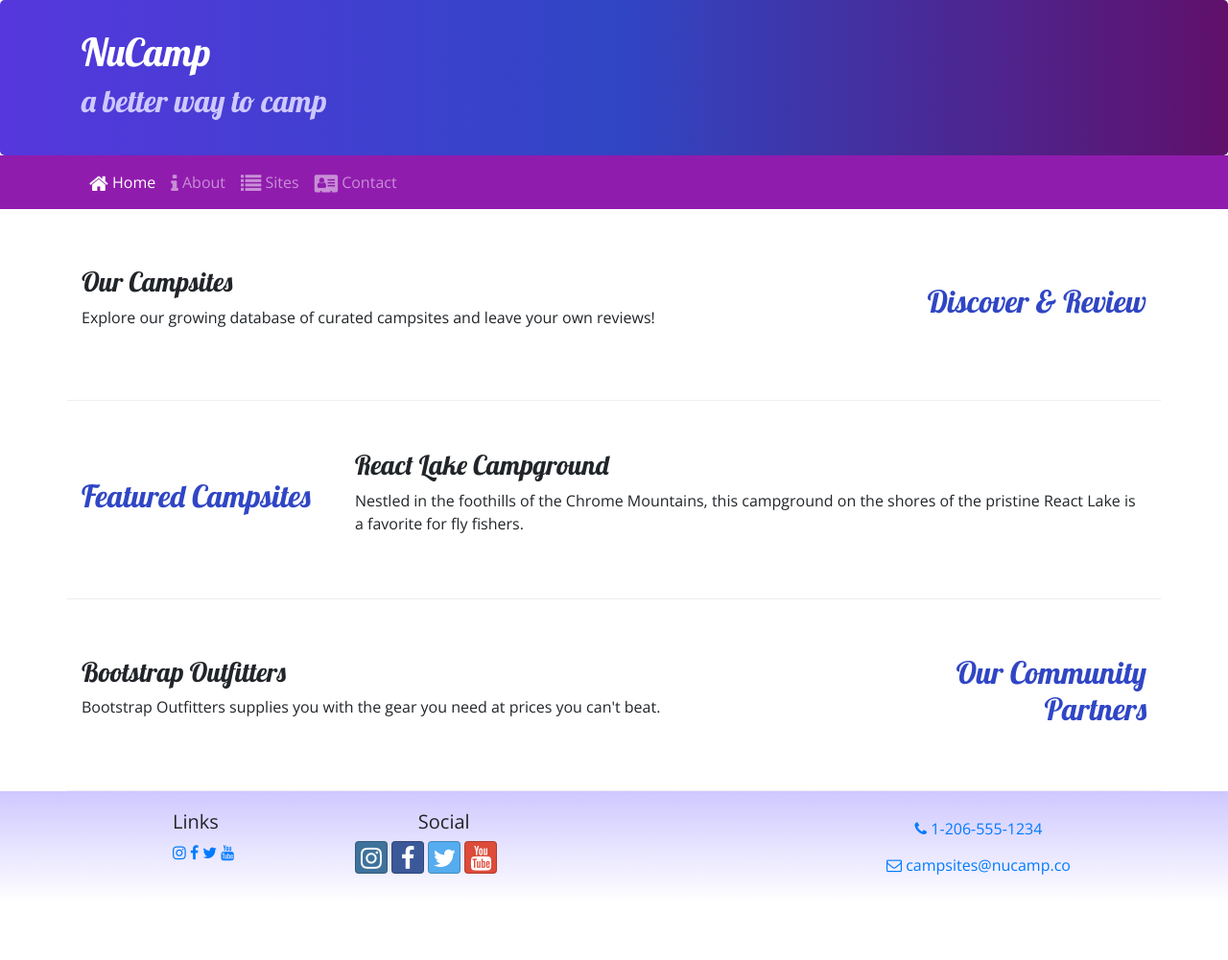
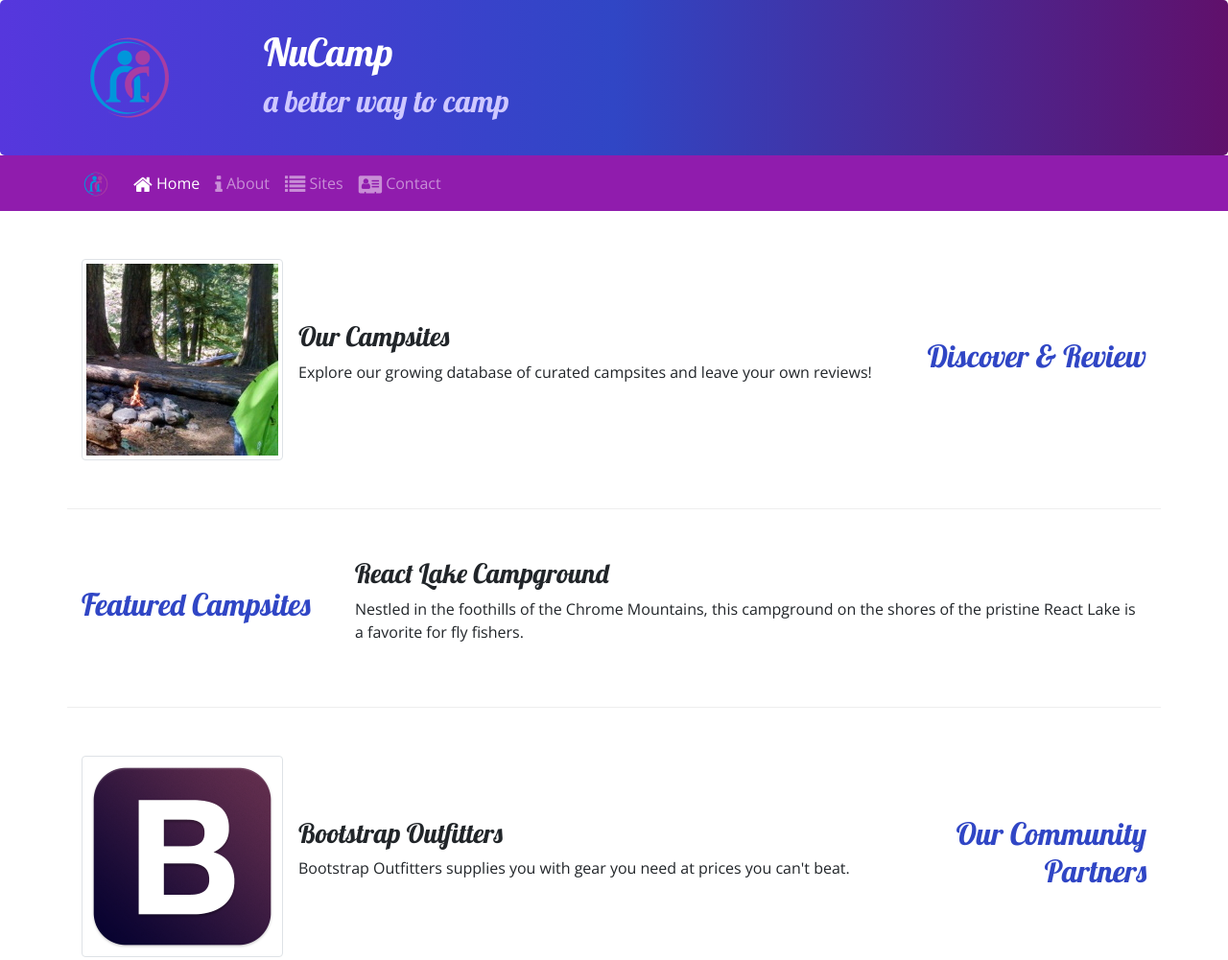
Before and after one commit to benjamindaniels21/nucampsite1, a website: page index.html in a window 1280 px wide. Shown: the top 1001 px of the page at 96% size. Before the commit the page ends 941 px from the top, so only its background shows below. Drawn offline with nearby package versions, Linux system fonts and the light colour scheme.

Commit message:
final updates for week 2 nucamp site

```diff
--- a/index.html
+++ b/index.html
@@ -22,6 +22,9 @@
     <header class="jumbotron">
         <div class="container">
             <div class="row">
+                <div class="col-4 col-sm-3 col-md-2 align-self-center">
+                    <img src="img/logo.png" class="img-fluid" />
+                 </div>
                 <div class="col">
                     <h1>NuCamp</h1>
                     <h2>a better way to camp</h2>
@@ -32,6 +35,8 @@
 
     <nav class="navbar navbar-expand-sm navbar-dark sticky-top">
        <div class="container">
+        <a class="navbar-brand" href="#"><img src="img/logo.png" height="30" width="30" /></a>
+        <button class="navbar-toggler" type="button" data-toggle="collapse" data-target="#nucampNavbar">
             <button class="navbar-toggler ml-auto" type="button" data-toggle="collapse" data-target="#nucampNavbar"><span class="navbar-toggler-icon"></span></button>
             <div class="collapse navbar-collapse" id="nucampNavbar">
                 <ul class="navbar-nav">
@@ -52,8 +57,13 @@
                 <h2 class="text-sm-right">Discover & Review</h2>
             </div>
             <div class="col">
-                <h3>Our Campsites</h3>
-                <p class="d-none d-sm-block">Explore our growing database of curated campsites and leave your own reviews!</p>
+                <div class="media">
+                    <img class="d-flex mr-3 img-thumbnail" src="img/breadcrumb-trail-thumb.jpg" alt="Breadcrumb Trail Tumbnail">
+                        <div class="mead-body align-self-center">
+                            <h3>Our Campsites</h3>
+                            <p class="d-none d-sm-block">Explore our growing database of curated campsites and leave your own reviews!</p>
+                        </div>
+                </div>
             </div>
         </div>
 
@@ -72,8 +82,13 @@
                 <h2 class="text-sm-right">Our Community Partners</h2>
             </div>
             <div class="col">
-                <h3>Bootstrap Outfitters</h3>
-        		<p class="d-none d-sm-block">Bootstrap Outfitters supplies you with the gear you need at prices you can't beat.</p>
+                <div class="media">
+                    <img class="d-flex mr-3 img-thumbnail" src="img/bootstrap-thumb.png" alt="Bootstrap Outfitters" />
+                    <div class="media-body align-self-center">
+                        <h3>Bootstrap Outfitters</h3>
+        				<p class="d-none d-sm-block">Bootstrap Outfitters supplies you with gear you need at prices you can't beat.</p>
+                    </div>
+                </div>
             </div>
         </div>
     </div>
```
Also changed, not shown: aboutus.html (+6 -1 lines), contactus.html (+5 -0 lines), img/bootstrap-thumb.png (added), img/breadcrumb-trail-thumb.jpg (added), img/breadcrumb-trail.jpg (added), img/chrome-river-thumb.jpg (added), img/chrome-river.jpg (added), img/logo.png (added), img/react-lake-thumb.jpg (added), img/react-lake.jpg (added).
